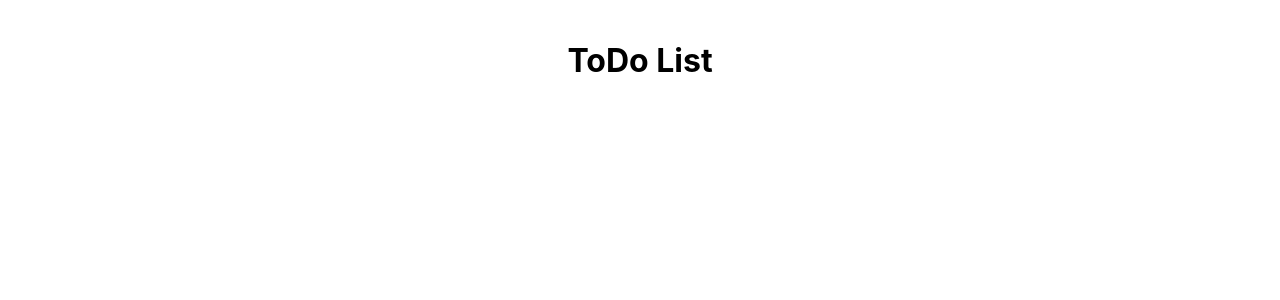
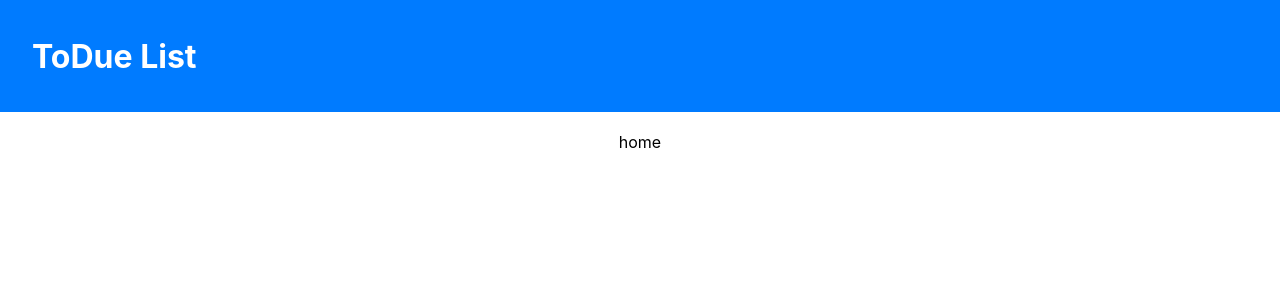
Before and after one commit to takumi4850-06/ToDue-list, a React (Create React App) app: page / in a window 1280 px wide. Shown: the top 300 px of the page. Built offline with nearby package versions, Linux system fonts and the light colour scheme.

Commit message:
React Routerを追加し、アプリのルーティングを実装。ヘッダーコンポーネントとページコンポーネントを作成。不要なテストファイルを削除し、スタイルシートを追加。

```diff
--- a/package.json
+++ b/package.json
@@ -9,6 +9,7 @@
     "@testing-library/user-event": "^13.5.0",
     "react": "^19.2.0",
     "react-dom": "^19.2.0",
+    "react-router-dom": "^7.9.5",
     "react-scripts": "5.0.1",
     "web-vitals": "^2.1.4"
   },
--- a/src/App.js
+++ b/src/App.js
@@ -1,10 +1,24 @@
 import './App.css';
+import { BrowserRouter as Router, Routes, Route } from 'react-router-dom';
+import Header from './components/Header';
+import Home from './pages/Home';
+import Login from './pages/Login';
+import Signup from './pages/Signup';
 
 function App() {
   return (
-    <div className="App">
-      <h1>ToDo List</h1>
-    </div>
+    <Router>
+      <div className="App">
+        <Header />
+        <main className="main-content">
+          <Routes>
+            <Route path="/" element={<Home />} />
+            <Route path="/login" element={<Login />} />
+            <Route path="/signup" element={<Signup />} />
+          </Routes>
+        </main>
+      </div>
+    </Router>
   );
 }
 
--- /dev/null
+++ b/src/components/Header.jsx
@@ -0,0 +1,11 @@
+import '../styles/Header.css';
+
+const Header = () => {
+  return (
+    <header className="header">
+      <h1>ToDue List</h1>
+    </header>
+  );
+};
+
+export default Header;
--- /dev/null
+++ b/src/pages/Home.jsx
@@ -0,0 +1,7 @@
+import '../styles/Home.css';
+
+const Home = () => {
+  return <div>home</div>;
+};
+
+export default Home;
--- /dev/null
+++ b/src/pages/Login.jsx
@@ -0,0 +1,5 @@
+const Login = () => {
+  return <div>login page</div>;
+};
+
+export default Login;
--- /dev/null
+++ b/src/pages/Signup.jsx
@@ -0,0 +1,5 @@
+const Signup = () => {
+  return <div>signup page</div>;
+};
+
+export default Signup;
--- /dev/null
+++ b/src/styles/Header.css
@@ -0,0 +1,23 @@
+/* ヘッダーの高さを定義 */
+:root {
+  --header-height: 7rem;
+}
+
+/* ヘッダーの固定表示による画面ずれを防ぐ */
+body {
+  margin-top: var(--header-height);
+}
+
+.header {
+  background-color: #007bff;
+  color: white;
+  width: 100%;
+  position: fixed;
+  top: 0;
+  left: 0;
+  z-index: 100;
+  height: var(--header-height);
+  display: flex;
+  align-items: center;
+  padding: 0 2rem;
+}
```
Also changed, not shown: src/setupTests.js (deleted, +0 -5 lines), src/styles/Home.css (added), 2 other files (tests, documents, lock files or other folders).
